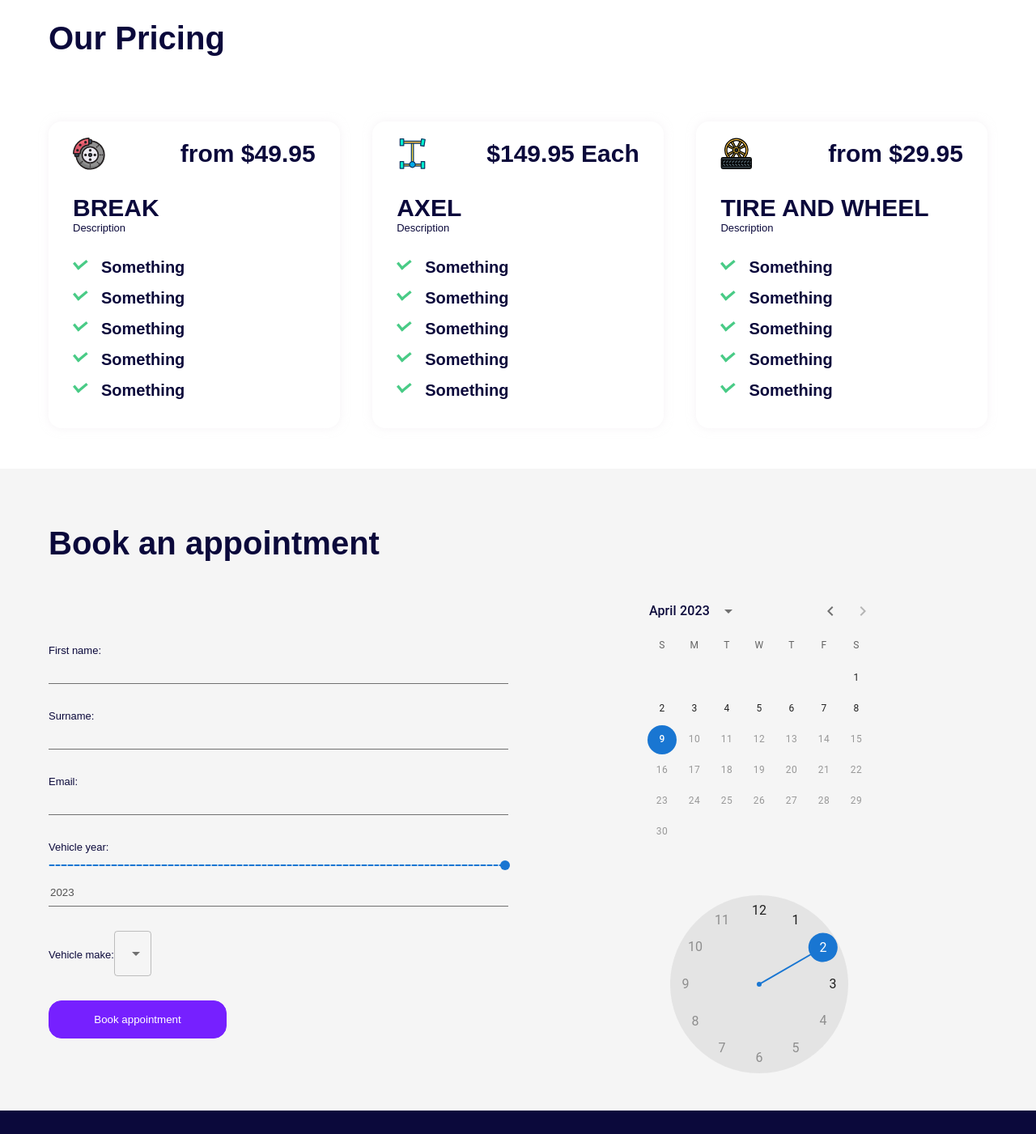
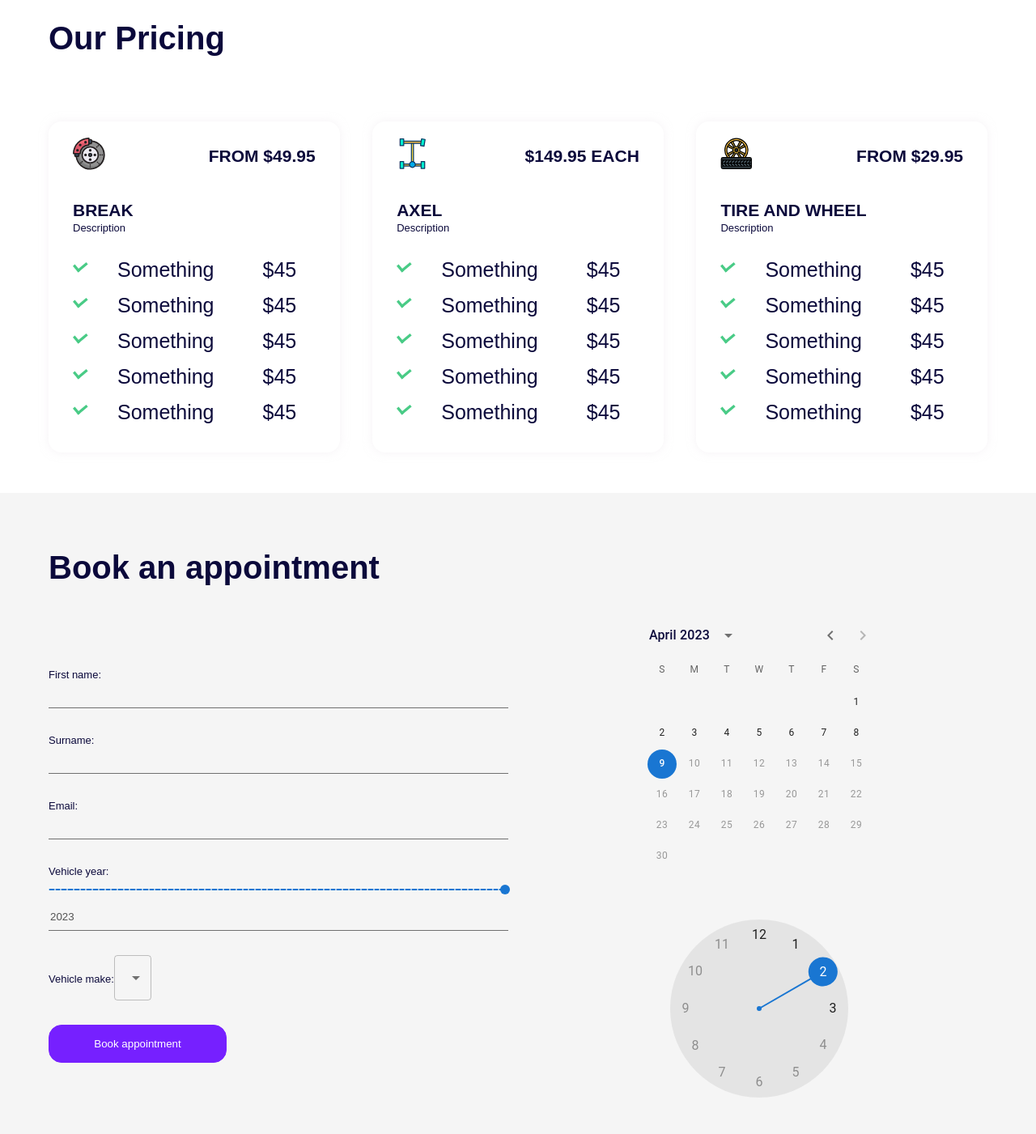
Before and after one commit to Gabi1992/CarAppointmentApi, a React (Create React App) app in the folder frontend/: page / in a window 1280 px wide. Shown: the part 1330-2731 px from the top of the page at 81% size. Built offline with nearby package versions, Linux system fonts and the light colour scheme; a web font is replaced by a local one.

Commit message:
latestcommit

```diff
--- a/frontend/src/assets/svg/Garage.jsx
+++ b/frontend/src/assets/svg/Garage.jsx
@@ -2,7 +2,7 @@ import * as React from "react";
 
 function SvgComponent(props) {
 	return (
-		<svg xmlns="http://www.w3.org/2000/svg" width="64" height="64" enable-background="new 0 0 64 64" viewBox="0 0 64 64">
+		<svg xmlns="http://www.w3.org/2000/svg" width={40} height={40} enable-background="new 0 0 64 64" viewBox="0 0 64 64">
 			<path fill="#010101" d="M63.981,25.243c-0.09-0.838-0.535-1.584-1.256-2.104L32.563,1.562c-0.338-0.24-0.791-0.24-1.127,0
 			L19.817,9.874V3.986c0-0.536-0.436-0.97-0.971-0.97h-7.594c-0.535,0-0.969,0.434-0.969,0.97v12.707l-9.014,6.448
 			c-0.719,0.518-1.164,1.265-1.254,2.102c-0.088,0.817,0.176,1.617,0.764,2.273l0.203,0.212c1.115,1.257,3.156,1.472,4.555,0.476
--- a/frontend/src/components/Elements/PricingTable.jsx
+++ b/frontend/src/components/Elements/PricingTable.jsx
@@ -1,5 +1,6 @@
 import React from "react";
 import styled from "styled-components";
+import { Link } from "react-scroll";
 // Components
 import FullButton from "../Buttons/FullButton";
 // Assets
@@ -8,7 +9,7 @@ import BreakIcon from "../../assets/svg/Services/BreakIcon";
 import WheelIcon from "../../assets/svg/Services/WheelIcon";
 import CheckMark from "../../assets/svg/Checkmark";
 
-export default function PricingTable({ icon, price, title, text,  offers, action }) {
+export default function PricingTable({ icon, priceFrom, title, text,  offers, action }) {
   let getIcon;
 
   switch (icon) {
@@ -30,10 +31,10 @@ export default function PricingTable({ icon, price, title, text,  offers, action
     <Wrapper className="whiteBg radius8 shadow">
       <div className="flexSpaceCenter">
         {getIcon}
-        <p className="font30 extraBold">{price}</p>
+        <p style={{ fontVariant: "all-small-caps" }} className="font30 extraBold">{priceFrom}</p>
       </div>
       <div style={{ margin: "30px 0" }}>
-        <h4 className="font30 extraBold">{title}</h4>
+        <h4 style={{ fontVariant: "all-small-caps" }} className="font30 extraBold">{title}</h4>
         <p className="font13">{text}</p>
       </div>
       <div>
@@ -48,8 +49,15 @@ export default function PricingTable({ icon, price, title, text,  offers, action
                   ) : (
                     <div style={{ minWidth: "20px" }}></div>
                   )}
+                    </div>
+                <div style={{ marginLeft:"20px" }}>
+                  <Link to="contact" smooth={true}>
+                  <p className="font25">{item.name}</p>
+                  </Link>
                 </div>
-                <p className="font20 extraBold">{item.name}</p>
+                <div style={{ marginLeft: "60px" }}>
+                  <p style={{}} className="font25">{item.price}</p>
+                </div>
               </div>
             ))
           : null}
--- a/frontend/src/components/Elements/ServiceBox.jsx
+++ b/frontend/src/components/Elements/ServiceBox.jsx
@@ -1,13 +1,16 @@
 import React from "react";
+import { Link } from "react-scroll";
 import styled from "styled-components";
 
 export default function ProjectBox({ img, title, text, action}) {
   return (
     <Wrapper>
-      <ImgBtn className="aniamte pointer" onClick={action ? () => action() : null}>
-        <img className="radius8" src={img} alt="project"></img>
-      </ImgBtn>
-      <h3 className="font20 extraBold">{title}</h3>
+      <Link to="pricing" smooth={true}>
+        <ImgBtn className="aniamte pointer" onClick={action ? () => action() : null}>
+          <img className="radius8" src={img} alt="project"></img>
+        </ImgBtn>
+      </Link>
+      <h3 className="font20 extraBold" style={{ fontVariant: "all-small-caps" }}>{title}</h3>
       <p className="font13">{text}</p>
     </Wrapper>
   );
--- a/frontend/src/components/Nav/Sidebar.jsx
+++ b/frontend/src/components/Nav/Sidebar.jsx
@@ -7,7 +7,7 @@ import GarageIcon from "../../assets/svg/Garage";
 
 export default function Sidebar({ sidebarOpen, toggleSidebar }) {
   return (
-    <Wrapper className="animate darkBg" sidebarOpen={sidebarOpen}>
+    <Wrapper className="animate geryBg" sidebarOpen={sidebarOpen}>
       <SidebarHeader className="flexSpaceCenter">
         <div className="flexNullCenter">
           <GarageIcon />
--- a/frontend/src/components/Nav/TopNavbar.jsx
+++ b/frontend/src/components/Nav/TopNavbar.jsx
@@ -24,11 +24,11 @@ export default function TopNavbar() {
     <>
       <Sidebar sidebarOpen={sidebarOpen} toggleSidebar={toggleSidebar} />
       {sidebarOpen && <Backdrop toggleSidebar={toggleSidebar} />}
-      <Wrapper className="flexCenter animate whiteBg" style={y > 100 ? { height: "60px" } : { height: "80px" }}>
+      <Wrapper className="flexCenter animate lightBg" style={y > 100 ? { height: "60px" } : { height: "80px" }}>
         <NavInner className="container flexSpaceCenter">
           <Link className="pointer flexNullCenter" to="home" smooth={true}>
             <GarageIcon />
-            <h1 style={{ marginLeft: "15px" }} className="font20 extraBold">
+            <h1 style={{ marginLeft: "10px", marginTop: "13px" }} className="font20 extraBold">
               carHouse
             </h1>
           </Link>
--- a/frontend/src/components/Sections/Pricing.jsx
+++ b/frontend/src/components/Sections/Pricing.jsx
@@ -17,15 +17,15 @@ export default function Pricing() {
             <TableBox>
               <PricingTable
                 icon="break"
-                price="from $49.95"
+                priceFrom="from $49.95"
                 title="BREAK"
                 text="Description"
                 offers={[
-                  { name: "Something", cheked: true },
-                  { name: "Something", cheked: true },
-                  { name: "Something", cheked: true },
-                  { name: "Something", cheked: true },
-                  { name: "Something", cheked: true },
+                  { price: "$45", name: "Something", cheked: true },
+                  { price: "$45", name: "Something", cheked: true },
+                  { price: "$45", name: "Something", cheked: true },
+                  { price: "$45", name: "Something", cheked: true },
+                  { price: "$45", name: "Something", cheked: true },
                 ]}
                 action={() => alert("clicked")}
               />
@@ -33,15 +33,15 @@ export default function Pricing() {
             <TableBox>
               <PricingTable
                 icon="axle"
-                price="$149.95 Each"
+                priceFrom="$149.95 Each"
                 title="AXEL"
                 text="Description"
                 offers={[
-                  { name: "Something", cheked: true },
-                  { name: "Something", cheked: true },
-                  { name: "Something", cheked: true },
-                  { name: "Something", cheked: true },
-                  { name: "Something", cheked: true },
+                  { price: "$45", name: "Something", cheked: true },
+                  { price: "$45", name: "Something", cheked: true },
+                  { price: "$45", name: "Something", cheked: true },
+                  { price: "$45", name: "Something", cheked: true },
+                  { price: "$45", name: "Something", cheked: true },
                 ]}
                 action={() => alert("clicked")}
               />
@@ -49,15 +49,15 @@ export default function Pricing() {
             <TableBox>
               <PricingTable
                 icon="wheel"
-                price="from $29.95"
+                priceFrom="from $29.95"
                 title="TIRE AND WHEEL"
                 text="Description"
                 offers={[
-                  { name: "Something", cheked: true },
-                  { name: "Something", cheked: true },
-                  { name: "Something", cheked: true },
-                  { name: "Something", cheked: true },
-                  { name: "Something", cheked: true },
+                  { price: "$45", name: "Something", cheked: true },
+                  { price: "$45", name: "Something", cheked: true },
+                  { price: "$45", name: "Something", cheked: true },
+                  { price: "$45", name: "Something", cheked: true },
+                  { price: "$45", name: "Something", cheked: true },
                 ]}
                 action={() => alert("clicked")}
               />
--- a/frontend/src/components/Sections/Services.jsx
+++ b/frontend/src/components/Sections/Services.jsx
@@ -12,7 +12,7 @@ import ServiceImg3 from "../../assets/img/services/tires.png";
 export default function Services() {
   return (
     <Wrapper id="services">
-      <div className="whiteBg">
+      <div className="lightBg">
         <div className="container">
           <HeaderInfo>
             <h1 className="font40 extraBold">Services</h1>
@@ -26,7 +26,6 @@ export default function Services() {
                 id="breaks"
                 img={ServiceImg2}
                 title="Breaks"
-                action={() => alert("clicked")}
               />
             </div>
             <div className="col-xs-12 col-sm-4 col-md-4 col-lg-4">
@@ -34,7 +33,6 @@ export default function Services() {
                 id="axle"
                 img={ServiceImg1}
                 title="Axle"
-                action={() => alert("clicked")}
               />
             </div>
             <div className="col-xs-12 col-sm-4 col-md-4 col-lg-4">
@@ -42,7 +40,6 @@ export default function Services() {
                 id="tires"
                 img={ServiceImg3}
                 title="TIRE AND WHEEL SERVICES"
-                action={() => alert("clicked")}
               />
             </div>
           </div>
--- a/frontend/src/style/index.css
+++ b/frontend/src/style/index.css
@@ -142,6 +142,16 @@
     justify-content: space-between;
   }
 
+  .flexLeft {
+    display: flex;
+    justify-content: left;
+  }
+
+  .flexRight {
+    display: flex;
+    justify-content: right;
+  }
+
   /* FONT SIZES */
   .font11 {
     font-size: 0.688rem;
@@ -239,7 +249,7 @@
     color: #49CB86;
   }
   .greyColor {
-    color: #707070;
+    color: #585858;
   }
   .whiteColor {
     color: #fff;
@@ -264,7 +274,7 @@
     background-color: #49CB86;
   }
   .greyBg {
-    background-color: #707070;
+    background-color: #3b3b3b;
   }
   .whiteBg {
     background-color: #fff;
```
Also changed, not shown: frontend/src/components/Sections/Footer.jsx (+4 -4 lines).
